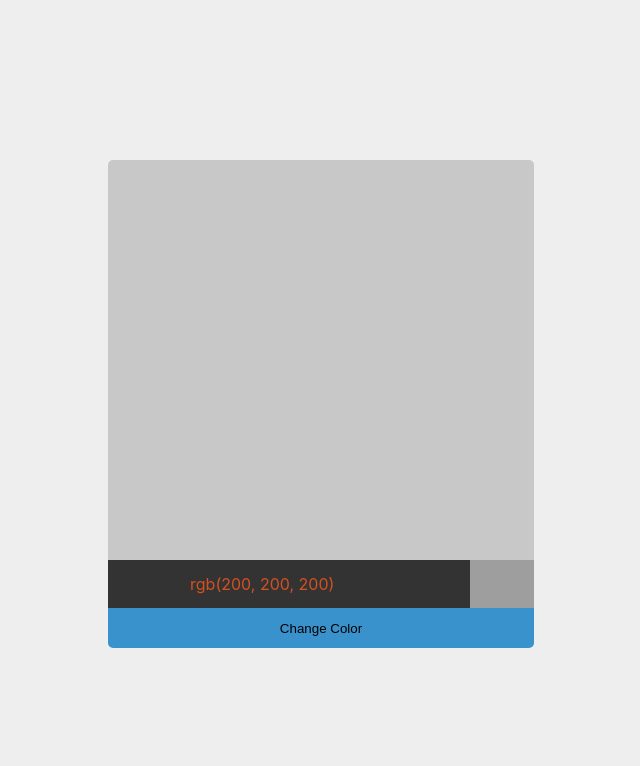
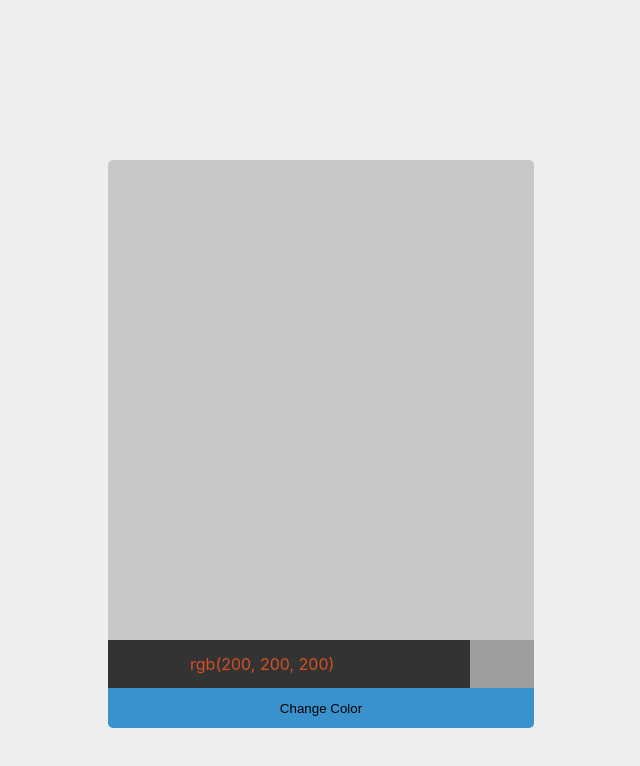
Before and after one commit to turkaytunc/random-color-generator, a React (Create React App) app: page / in a window 1280 px wide. Shown: the top 766 px of the page, without its empty margins (319-959 px from the left). Built offline with nearby package versions, Linux system fonts and the light colour scheme; grey boxes are pictures that could not be loaded.

Commit message:
update how-to-use gif

```diff
--- a/src/components/RandomColorCard.js
+++ b/src/components/RandomColorCard.js
@@ -37,7 +37,7 @@ export const RandomColorCard = () => {
       <div
         style={{
           background: color,
-          height: '25em',
+          height: '30em',
           borderTopLeftRadius: '5px',
           borderTopRightRadius: '5px',
         }}
```
